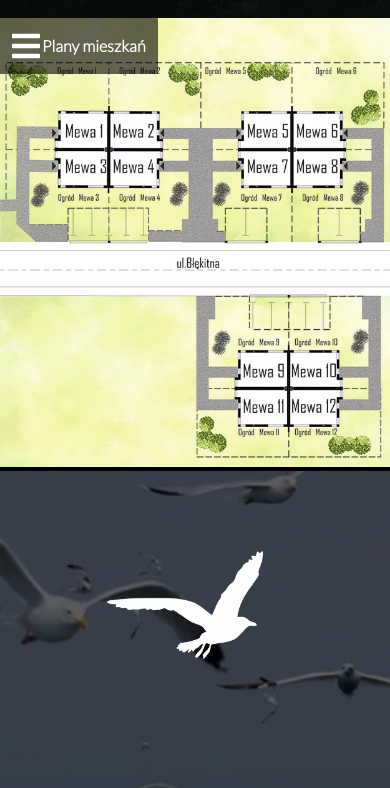
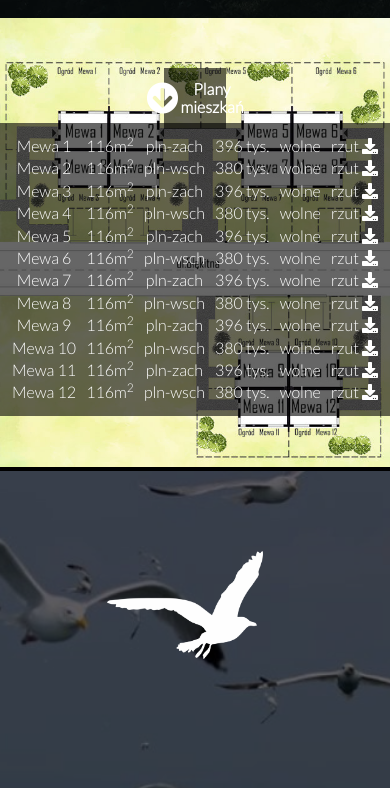
Before and after one commit to jacoob1406/blekitna-mewa, a plain HTML site: page index.html in a window 390 px wide. Shown: the part 1670-2458 px from the top of the page. Drawn offline with nearby package versions, Linux system fonts and the light colour scheme.

Commit message:
table to be responsive?

```diff
--- a/index.html
+++ b/index.html
@@ -25,10 +25,10 @@
     </div>
     <ul id="ulnav" class="active" >
       <li><a href="#location">LOKALIZACJA</a></li>
-      <li><a href="#memories">OFERTA</a></li>
-      <li><a href="#together">KONTAKT</a></li>
-      <li><a href="#about">TABELA APARTAMENTÓW</a></li>
-      <li><a href="#memories">GALERIA</a></li>
+      <li><a href="#offer">OFERTA</a></li>
+      <li><a href="#contact">KONTAKT</a></li>
+      <li><a href="#offer">TABELA APARTAMENTÓW</a></li>
+      <li><a href="#gallery">GALERIA</a></li>
     </ul>
   </nav>
   <div class="introduction-container">
@@ -56,8 +56,8 @@
         frameborder="0" allowfullscreen></iframe>
     </div>
   </div>
-  <div class="visualisations-container">
-    <div class="apartments" id="click_apartments"><i class="fas fa-bars fa-2x "></i>
+  <div class="visualisations-container" id="offer">
+    <div class="apartments" id="click_apartments"><i class="fas fa-arrow-circle-down fa-2x "></i>
       <p> Plany mieszkań</p>
     </div>
     <div class="apartments-list left_zero" id="listr">
@@ -79,18 +79,18 @@
       </div>
       <div class="apartments-list__column">
         <ul>
-          <li>116 m<sup>2</sup></li>
-          <li>116 m<sup>2</sup></li>
-          <li>116 m<sup>2</sup></li>
-          <li>116 m<sup>2</sup></li>
-          <li>116 m<sup>2</sup></li>
-          <li>116 m<sup>2</sup></li>
-          <li>116 m<sup>2</sup></li>
-          <li>116 m<sup>2</sup></li>
-          <li>116 m<sup>2</sup></li>
-          <li>116 m<sup>2</sup></li>
-          <li>116 m<sup>2</sup></li>
-          <li>116 m<sup>2</sup></li>
+          <li>116m<sup>2</sup></li>
+          <li>116m<sup>2</sup></li>
+          <li>116m<sup>2</sup></li>
+          <li>116m<sup>2</sup></li>
+          <li>116m<sup>2</sup></li>
+          <li>116m<sup>2</sup></li>
+          <li>116m<sup>2</sup></li>
+          <li>116m<sup>2</sup></li>
+          <li>116m<sup>2</sup></li>
+          <li>116m<sup>2</sup></li>
+          <li>116m<sup>2</sup></li>
+          <li>116m<sup>2</sup></li>
         </ul>
       </div>
       <div class="apartments-list__column">
@@ -143,25 +143,25 @@
       </div>
       <div class="apartments-list__column">
         <ul>
-          <li><a href="./assets/plany mieszkań/mewa1.pdf" target="_blank">rzut pdf <i class="fas fa-download"></i></a></li>
-          <li><a href="./assets/plany mieszkań/mewa2.pdf" target="_blank">rzut pdf <i class="fas fa-download"></i></a></li>
-          <li><a href="./assets/plany mieszkań/mewa3.pdf" target="_blank">rzut pdf <i class="fas fa-download"></i></a></li>
-          <li><a href="./assets/plany mieszkań/mewa4.pdf" target="_blank">rzut pdf <i class="fas fa-download"></i></a></li>
-          <li><a href="./assets/plany mieszkań/mewa5.pdf" target="_blank">rzut pdf <i class="fas fa-download"></i></a></li>
-          <li><a href="./assets/plany mieszkań/mewa6.pdf" target="_blank">rzut pdf <i class="fas fa-download"></i></a></li>
-          <li><a href="./assets/plany mieszkań/mewa7.pdf" target="_blank">rzut pdf <i class="fas fa-download"></i></a></li>
-          <li><a href="./assets/plany mieszkań/mewa8.pdf" target="_blank">rzut pdf <i class="fas fa-download"></i></a></li>
-          <li><a href="./assets/plany mieszkań/mewa9.pdf" target="_blank">rzut pdf <i class="fas fa-download"></i></a></li>
-          <li><a href="./assets/plany mieszkań/mewa10.pdf" target="_blank">rzut pdf <i class="fas fa-download"></i></a></li>
-          <li><a href="./assets/plany mieszkań/mewa11.pdf" target="_blank">rzut pdf <i class="fas fa-download"></i></a></li>
-          <li><a href="./assets/plany mieszkań/mewa12.pdf" target="_blank">rzut pdf <i class="fas fa-download"></i></a></li>
+          <li><a href="./assets/plany mieszkań/mewa1.pdf" target="_blank">rzut <i class="fas fa-download"></i></a></li>
+          <li><a href="./assets/plany mieszkań/mewa2.pdf" target="_blank">rzut <i class="fas fa-download"></i></a></li>
+          <li><a href="./assets/plany mieszkań/mewa3.pdf" target="_blank">rzut <i class="fas fa-download"></i></a></li>
+          <li><a href="./assets/plany mieszkań/mewa4.pdf" target="_blank">rzut <i class="fas fa-download"></i></a></li>
+          <li><a href="./assets/plany mieszkań/mewa5.pdf" target="_blank">rzut <i class="fas fa-download"></i></a></li>
+          <li><a href="./assets/plany mieszkań/mewa6.pdf" target="_blank">rzut <i class="fas fa-download"></i></a></li>
+          <li><a href="./assets/plany mieszkań/mewa7.pdf" target="_blank">rzut <i class="fas fa-download"></i></a></li>
+          <li><a href="./assets/plany mieszkań/mewa8.pdf" target="_blank">rzut <i class="fas fa-download"></i></a></li>
+          <li><a href="./assets/plany mieszkań/mewa9.pdf" target="_blank">rzut <i class="fas fa-download"></i></a></li>
+          <li><a href="./assets/plany mieszkań/mewa10.pdf" target="_blank">rzut <i class="fas fa-download"></i></a></li>
+          <li><a href="./assets/plany mieszkań/mewa11.pdf" target="_blank">rzut <i class="fas fa-download"></i></a></li>
+          <li><a href="./assets/plany mieszkań/mewa12.pdf" target="_blank">rzut <i class="fas fa-download"></i></a></li>
         </ul>
       </div>
     </div>
     <img src="./assets/images/visualisations/wizualizacje480.jpg" srcset="./assets/images/visualisations/wizualizacje720.jpg 720w, ./assets/images/visualisations/wizualizacje1080.jpg 1080w, ./assets/images/visualisations/wizualizacje1920.jpg 1920w, ./assets/images/visualisations/wizualizacje2400.jpg 2400w" class="visualisations-container__image" alt="Blekitna Mewa - wizualizacje">
   </div>
 
-  <div class="closing-container">
+  <div class="closing-container" id="contact">
     <div class="closing-container__subcontainer">
       <img src="./assets/images/seagull_white.png" alt="" class="closing-container__subcontainer__image">
       <hgroup>
--- a/script/script.js
+++ b/script/script.js
@@ -11,8 +11,7 @@ $(document).ready(function() {
     event.preventDefault();
 
     $('html, body').animate({
-      scrollTop: $($.attr(this, 'href')).offset().top + 60
-    }, 500);
+      scrollTop: $($.attr(this, 'href')).offset().top}, 500);
   });
 
   $('#menu').click(function () {
@@ -27,6 +26,6 @@ $('#ulnav').click(function () {
 
   $('#click_apartments').click(function() {
     console.log('hello');
-    $('#listr').css({'left': 0})
+    $('#listr').css({'left': '2.5%'})
   });
 });
--- a/styles/styles.scss
+++ b/styles/styles.scss
@@ -326,6 +326,9 @@ nav {
     font-weight: bold;
     justify-content: center;
     align-items: center;
+    width: 16%;
+    left: 42%;
+    margin-top: 50px;
 
     p {
       padding-left: 2px;
@@ -341,12 +344,14 @@ nav {
     padding: 12px;
     background: rgba(0, 0, 0, 0.6);
     color: white;
-    margin-top: 55px;
+    margin-top: 105px;
     width: 95%;
     transition: 0.5s;
     display: flex;
     flex-direction: row;
     justify-content: space-between;
+    margin-left: auto;
+    margin-right: auto;
 
     ul {
       list-style-type: none;
@@ -368,7 +373,7 @@ nav {
   }
 
   .left_zero {
-    left: -100%;
+    left: -105%;
   }
 
   &__image {
@@ -380,6 +385,7 @@ nav {
   .visualisations-container {
     .apartments-list {
       width: 100%;
+      left: 0 !important;
     }
   }
 }
```
Also changed, not shown: styles/styles.min.css.
